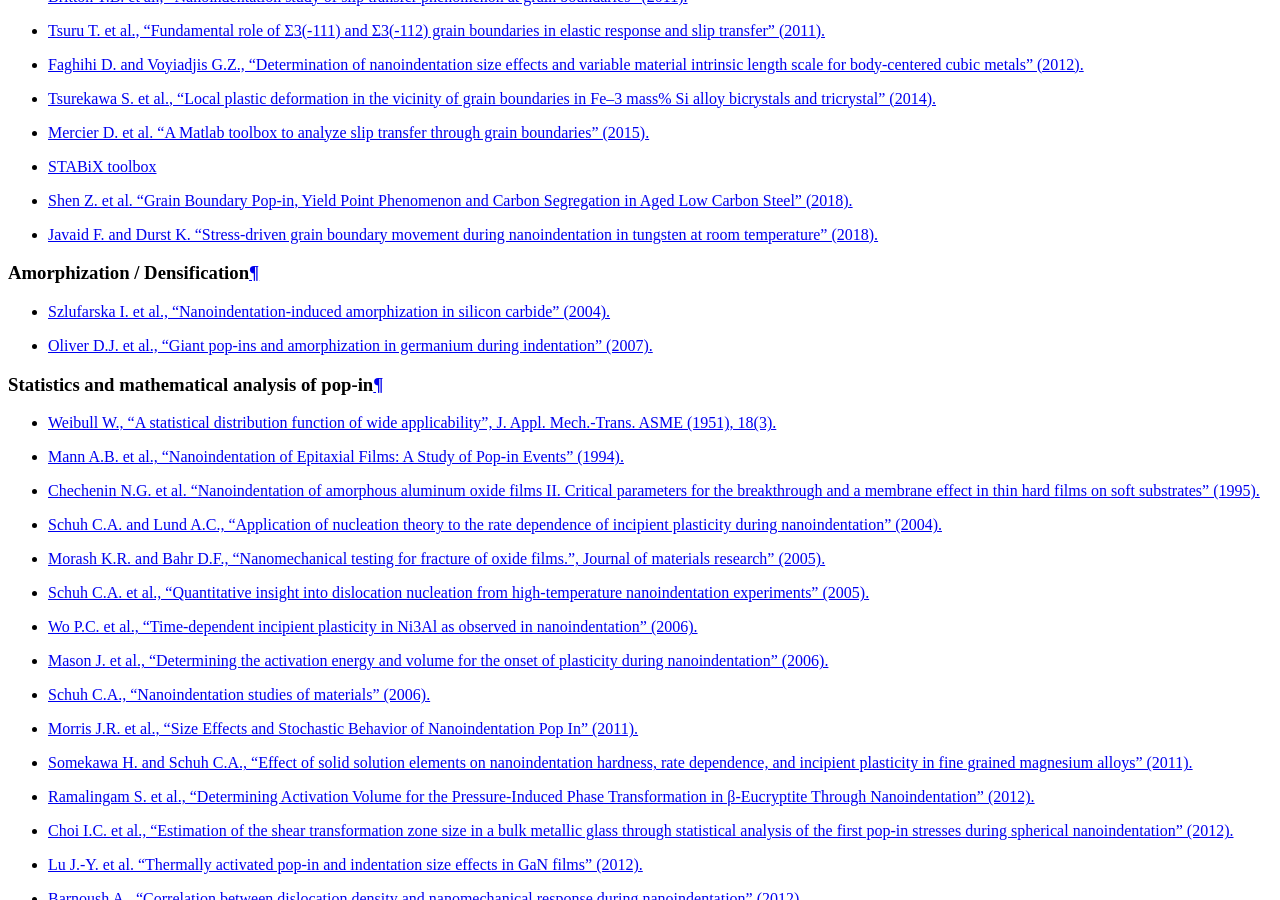
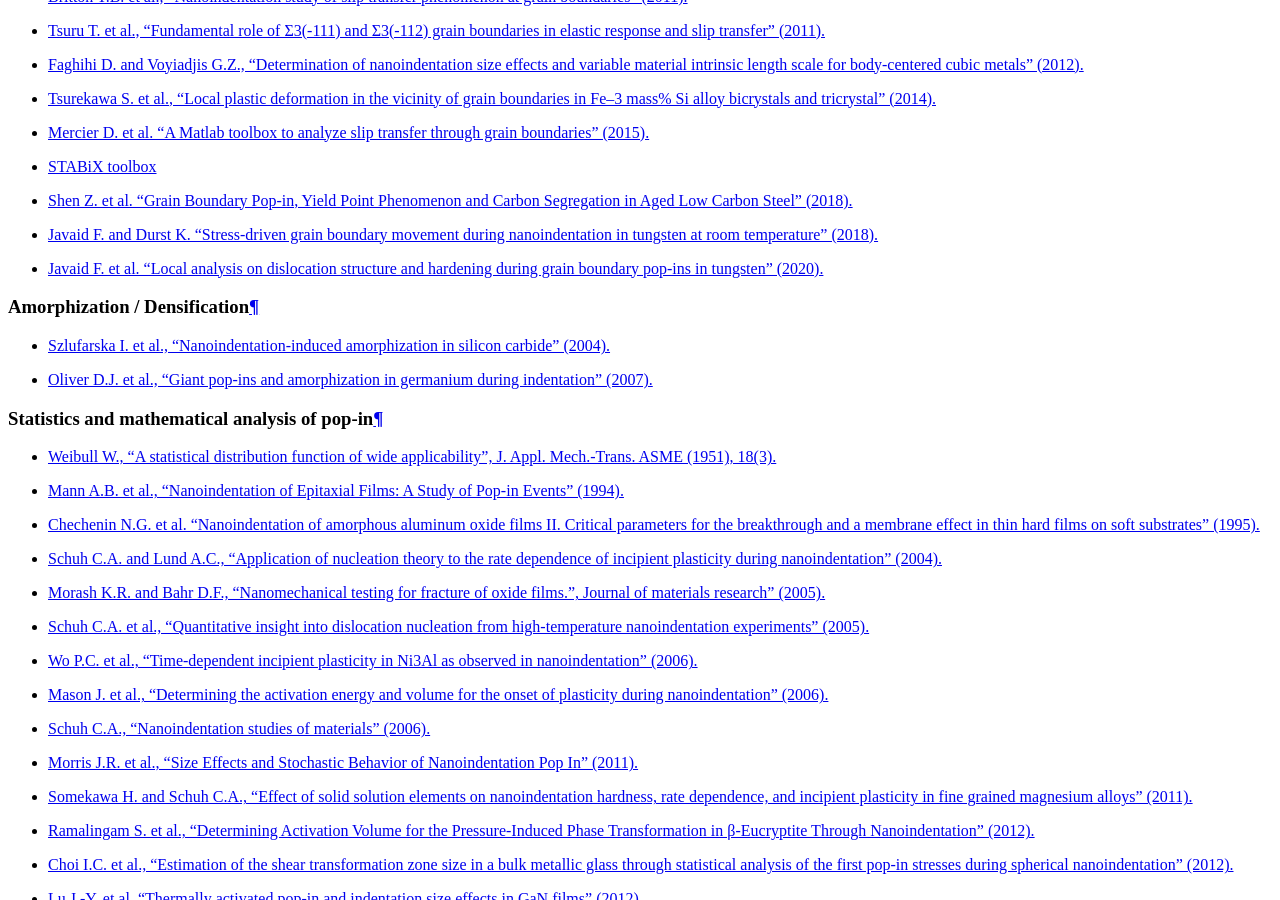
Before and after one commit to DavidMercier/PopIn, a Sphinx documentation site: the page built from doc/links_ref.rst, in a window 1280 px wide and 900 px high, scrolled down 7908 px. Built offline with Sphinx 7.4.7, drawn with Linux system fonts in a browser that asks for light colours; comment, search, counter and statistics services are not loaded.

Commit message:
Update links_ref.rst

```diff
--- a/doc/links_ref.rst
+++ b/doc/links_ref.rst
@@ -264,6 +264,7 @@ Strain transfer across grain boundaries
 * `STABiX toolbox <http://stabix.readthedocs.org/en/latest/>`_
 * `Shen Z. et al. "Grain Boundary Pop-in, Yield Point Phenomenon and Carbon Segregation in Aged Low Carbon Steel" (2018). <https://doi.org/10.2355/isijinternational.ISIJINT-2017-426>`_
 * `Javaid F. and Durst K. "Stress-driven grain boundary movement during nanoindentation in tungsten at room temperature" (2018). <https://doi.org/10.1016/j.mtla.2018.04.002>`_
+* `Javaid F. et al. "Local analysis on dislocation structure and hardening during grain boundary pop-ins in tungsten" (2020). <https://doi.org/10.1007/s10853-020-04655-x>`_
 
 Amorphization / Densification
 +++++++++++++++++++++++++++++++++++++++++++++++
```
